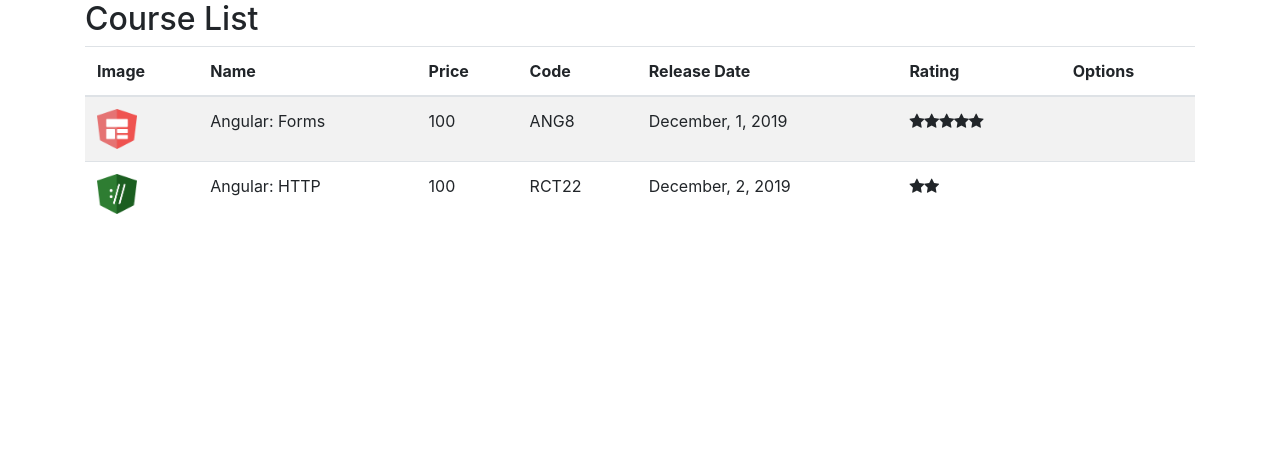
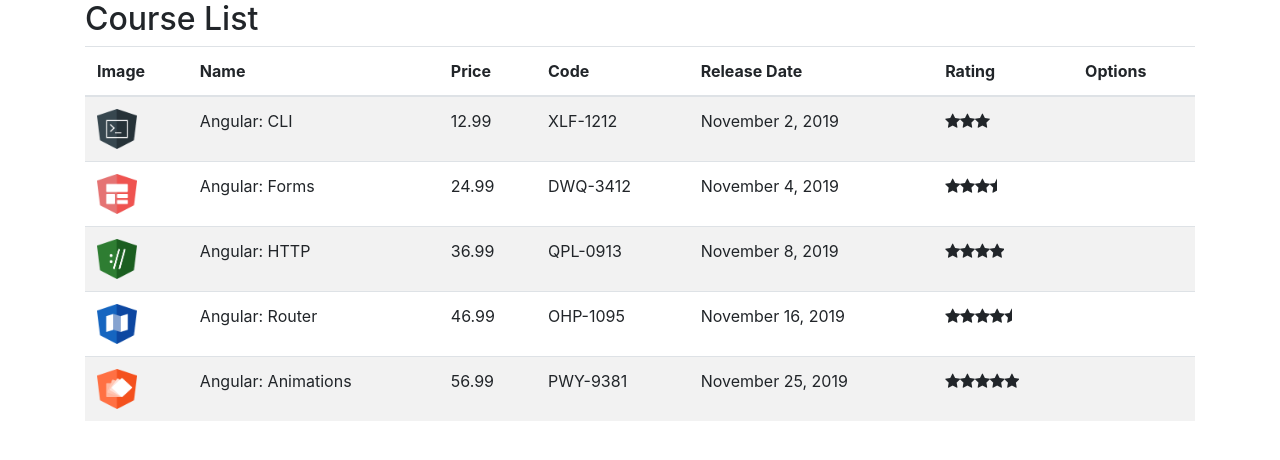
Before and after one commit to rafaelbozzetti/angular_app, an Angular app: page / in a window 1280 px wide. Shown: the top 460 px of the page. Built offline with nearby package versions, Linux system fonts and the light colour scheme.

Commit message:
feat: dependency injection on component from service

```diff
--- a/src/app/courses/course-list.component.html
+++ b/src/app/courses/course-list.component.html
@@ -12,7 +12,7 @@
   </thead>
   <tbody>
     <tr *ngFor="let course of courses">
-      <td> <img [src]="course.imageURL" width="40" height="40">  </td>
+      <td> <img [src]="course.imageUrl" width="40" height="40">  </td>
       <td> {{ course.name }} </td>
       <td> {{ course.price }} </td>
       <td> {{ course.code }} </td>
--- a/src/app/courses/course-list.component.ts
+++ b/src/app/courses/course-list.component.ts
@@ -1,5 +1,6 @@
 import { Component, OnInit } from '@angular/core';
 import { Course } from './course';
+import { CourseService } from './course.service';
 
 @Component({
   selector: 'app-course-list',
@@ -9,29 +10,10 @@
 
   courses: Course[] = [];
 
+  constructor(private courseService: CourseService) {}
+
   ngOnInit(): void {
-    this.courses = [
-      {
-        id: 1,
-        name: 'Angular: Forms',
-        imageURL: '/assets/images/forms.png',
-        price: 100,
-        code: 'ANG8',
-        duration: 120,
-        rating: 5.4,
-        releaseDate: 'December, 1, 2019'
-      },
-      {
-        id: 2,
-        name: 'Angular: HTTP',
-        imageURL: '/assets/images/http.png',
-        price: 100,
-        code: 'RCT22',
-        duration: 110,
-        rating: 2,
-        releaseDate: 'December, 2, 2019'
-      }
-    ]
+    this.courses = this.courseService.retrieveAll();
   }
 
 }
--- /dev/null
+++ b/src/app/courses/course.service.ts
@@ -0,0 +1,73 @@
+import { Course } from './course';
+import { Injectable } from '@angular/core';
+
+
+@Injectable({
+  providedIn: 'root'
+})
+export class CourseService {
+
+  retrieveAll(): Course[] {
+    return COURSES;
+  }
+
+}
+
+
+var COURSES: Course[] = [
+  {
+      id: 1,
+      name: 'Angular: CLI',
+      releaseDate: 'November 2, 2019',
+      description: 'Neste curso, os alunos irão obter um grande conhecimento nos principais recursos do CLI.',
+      duration: 120,
+      code: 'XLF-1212',
+      rating: 3,
+      price: 12.99,
+      imageUrl: '/assets/images/cli.png',
+  },
+  {
+      id: 2,
+      name: 'Angular: Forms',
+      releaseDate: 'November 4, 2019',
+      description: 'Neste curso, os alunos irão obter um conhecimento aprofundado sobre os recursos disponíveis no módulo de Forms.',
+      duration: 80,
+      code: 'DWQ-3412',
+      rating: 3.5,
+      price: 24.99,
+      imageUrl: '/assets/images/forms.png',
+  },
+  {
+      id: 3,
+      name: 'Angular: HTTP',
+      releaseDate: 'November 8, 2019',
+      description: 'Neste curso, os alunos irão obter um conhecimento aprofundado sobre os recursos disponíveis no módulo de HTTP.',
+      duration: 80,
+      code: 'QPL-0913',
+      rating: 4.0,
+      price: 36.99,
+      imageUrl: '/assets/images/http.png',
+  },
+  {
+      id: 4,
+      name: 'Angular: Router',
+      releaseDate: 'November 16, 2019',
+      description: 'Neste curso, os alunos irão obter um conhecimento aprofundado sobre os recursos disponíveis no módulo de Router.',
+      duration: 80,
+      code: 'OHP-1095',
+      rating: 4.5,
+      price: 46.99,
+      imageUrl: '/assets/images/router.png',
+  },
+  {
+      id: 5,
+      name: 'Angular: Animations',
+      releaseDate: 'November 25, 2019',
+      description: 'Neste curso, os alunos irão obter um conhecimento aprofundado sobre os recursos disponíveis sobre Animation.',
+      duration: 80,
+      code: 'PWY-9381',
+      rating: 5,
+      price: 56.99,
+      imageUrl: '/assets/images/animations.png',
+  }
+];
--- a/src/app/courses/course.ts
+++ b/src/app/courses/course.ts
@@ -1,10 +1,11 @@
 export class Course {
   id: number;
   name: string;
-  imageURL: string;
+  imageUrl: string;
   price: number;
   code: string;
   duration: number;
   rating: number;
   releaseDate: string;
+  description: string;
 }
```
